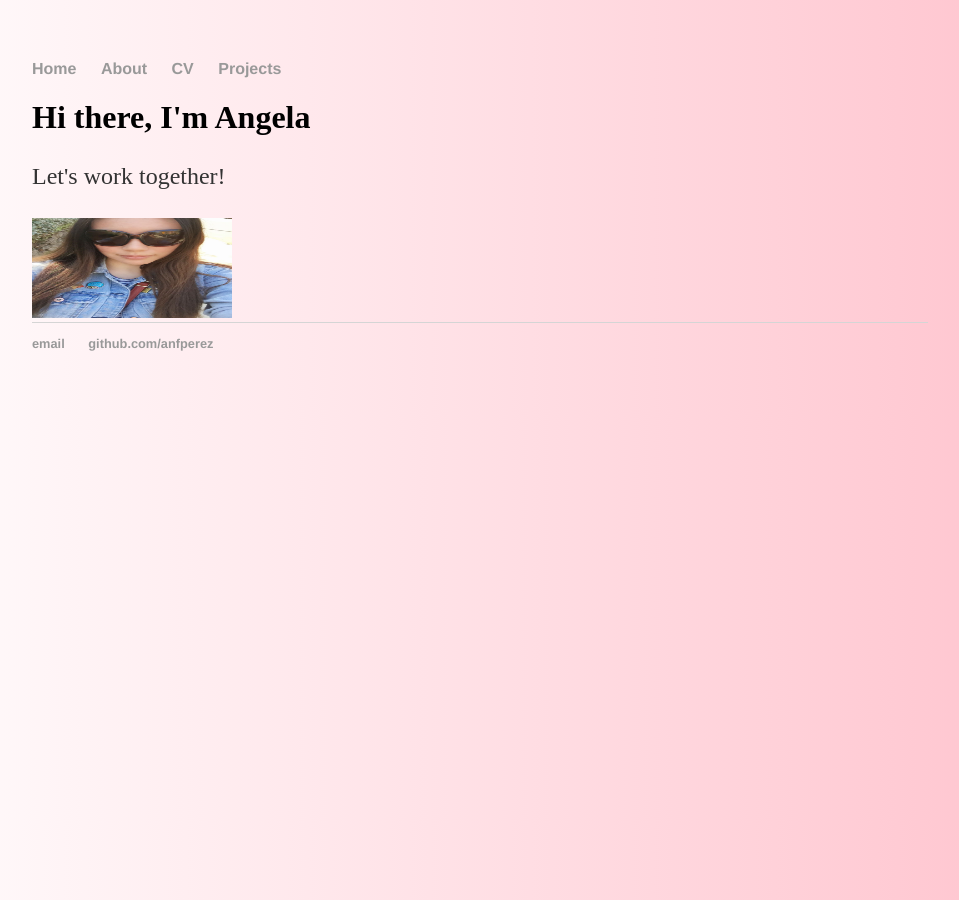
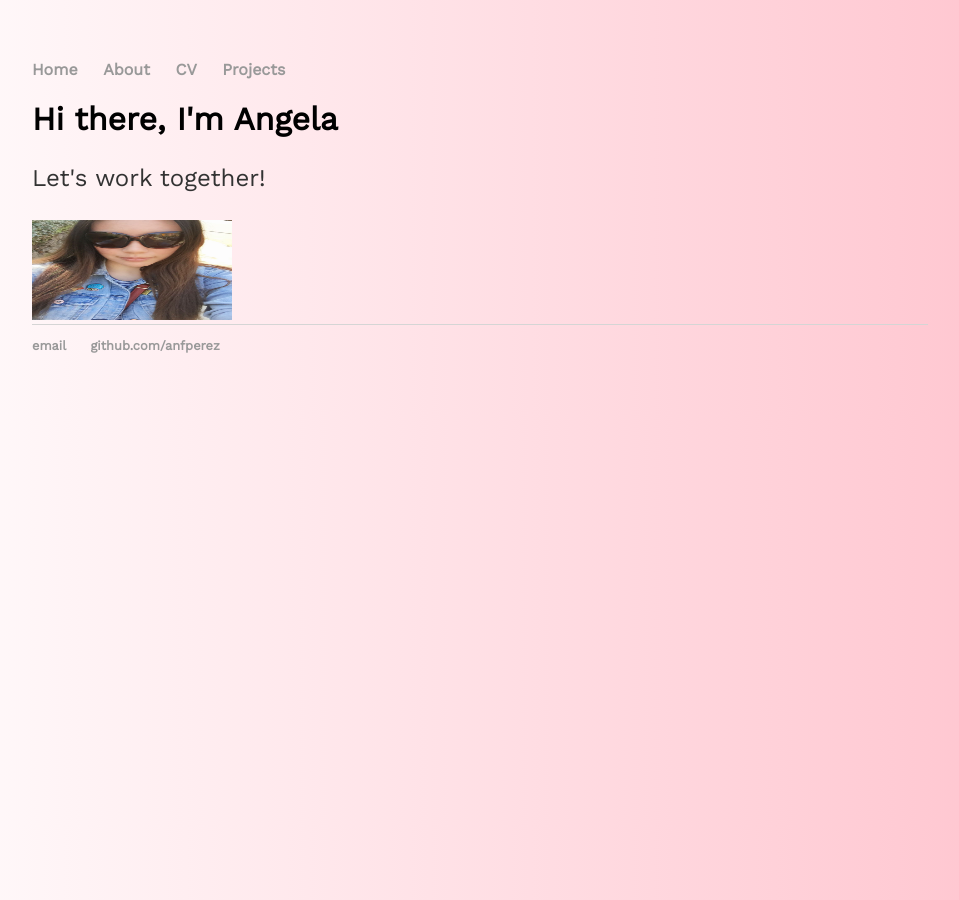
Before and after one commit to anfperez/anfperez.github.io, a Jekyll site: the page built from index.html, in a window 1280 px wide. Shown: the whole page, without its empty margins (160-1119 px from the left). Built offline with Jekyll 4.4.1, drawn with Linux system fonts in a browser that asks for light colours.

Commit message:
made some minor changes

```diff
--- a/_layouts/default.html
+++ b/_layouts/default.html
@@ -5,6 +5,7 @@
 			<!-- link to main stylesheet -->
 			<link rel="stylesheet" type="text/css" href="/css/main.css">
 			 <link rel="shortcut icon" type="image/x-icon" href="favicon.ico">
+			<link href="https://fonts.googleapis.com/css?family=Work+Sans" rel="stylesheet">
 		</head>
 		<body>
 			<nav>
--- a/css/main.css
+++ b/css/main.css
@@ -2,10 +2,10 @@
     margin: 60px auto;
     width: 70%;
     background: linear-gradient(to right, white, pink);
+    font-family: 'Work Sans', sans-serif;
 }
 
 nav ul, footer ul {
-    font-family:'Helvetica', 'Arial', 'Sans-Serif';
     padding: 0px;
     list-style: none;
     font-weight: bold;
```
